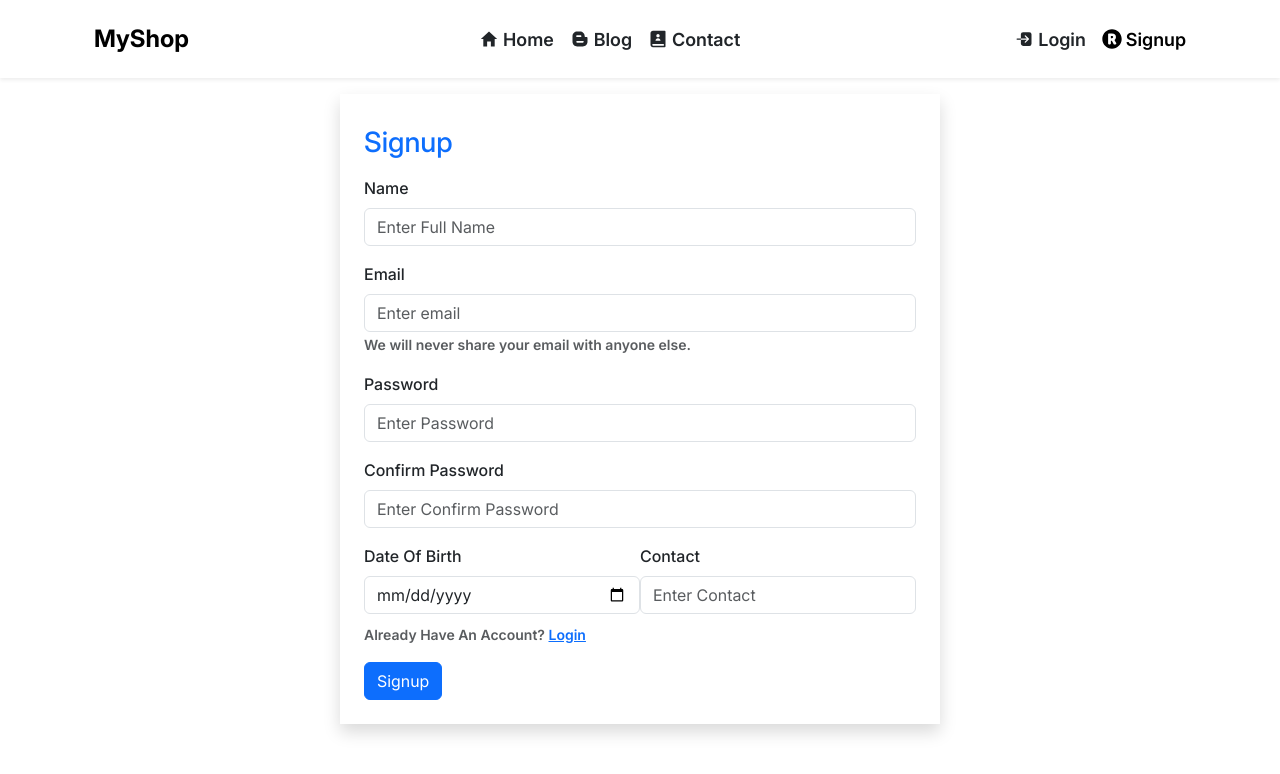
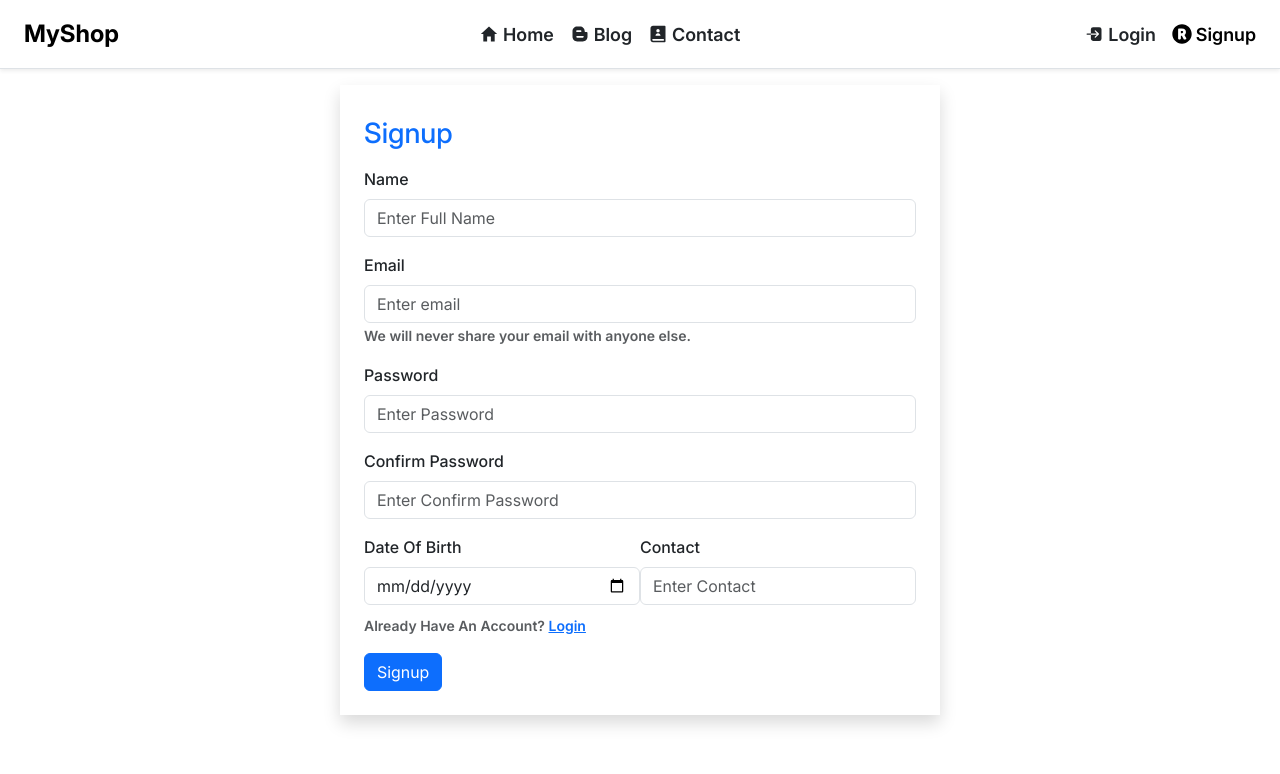
Before and after one commit to MuhammadMansoorAhmed/Ecommerce-Frontend, a React (Vite) app: page /signup in a window 1280 px wide. Shown: the top 774 px of the page. Built offline with nearby package versions, Linux system fonts and the light colour scheme; no server answers.

Commit message:
responsive navbar and order issue is being fixed

```diff
--- a/src/Components/Navbar/CategoryNavigation.jsx
+++ b/src/Components/Navbar/CategoryNavigation.jsx
@@ -1,9 +1,8 @@
-// Redesigned CategoryNavigation with Clean Styling and MUI Joy Tabs
 import Tabs from "@mui/joy/Tabs";
 import TabList from "@mui/joy/TabList";
 import Tab, { tabClasses } from "@mui/joy/Tab";
 import { useDispatch, useSelector } from "react-redux";
-import { useEffect, useState } from "react";
+import { useEffect, useState, useRef } from "react";
 import { getAllCategories } from "../../Redux/Services/categoryServices";
 import { selectIsLoadingState } from "../../Redux/Features/categorySlice";
 import { useNavigate } from "react-router-dom";
@@ -16,6 +15,7 @@ const CategoryNavigation = () => {
   const isLoading = useSelector(selectIsLoadingState);
   const [categories, setCategories] = useState([]);
   const [tabValue, setTabValue] = useState("");
+  const containerRef = useRef();
 
   useEffect(() => {
     const fetchAllCategories = async () => {
@@ -37,7 +37,12 @@ const CategoryNavigation = () => {
       {!isLoading && (
         <div
           className="px-2 py-2 border-top border-bottom"
-          style={{ backgroundColor: "#e3f3fb", overflowX: "auto" }}
+          ref={containerRef}
+          style={{
+            backgroundColor: "#e3f3fb",
+            overflowX: "auto",
+            WebkitOverflowScrolling: "touch",
+          }}
         >
           <Tabs
             aria-label="Category Tabs"
@@ -45,21 +50,23 @@ const CategoryNavigation = () => {
             onChange={handleTabChange}
             sx={{
               bgcolor: "transparent",
-              width: "100%",
+              width: "max-content", // allow Tabs to grow
+              minWidth: "100%", // ensure container width is respected
             }}
           >
             <TabList
               disableUnderline
               sx={{
-                p: 0.5,
+                display: "flex",
                 gap: 1,
-                display: "flex",
                 flexWrap: "nowrap",
-                overflowX: "auto",
+                whiteSpace: "nowrap",
+                px: 1,
                 [`& .${tabClasses.root}`]: {
                   fontWeight: 500,
                   fontSize: 13,
                   px: 2,
+                  minWidth: "max-content", // prevent tab from shrinking
                 },
                 [`& .${tabClasses.root}[aria-selected="true"]`]: {
                   bgcolor: "#b3e1f5",
--- a/src/Components/Navbar/NavBar.jsx
+++ b/src/Components/Navbar/NavBar.jsx
@@ -1,5 +1,4 @@
-// Redesigned NavBar with Consistent Styling and Enhancements
-import { Navbar } from "react-bootstrap";
+import { Navbar, Nav, Container } from "react-bootstrap";
 import { FaRegistered, FaUser, FaUserEdit } from "react-icons/fa";
 import { IoMdHome } from "react-icons/io";
 import { IoLogIn, IoLogOut } from "react-icons/io5";
@@ -20,6 +19,7 @@ const NavBar = () => {
     await dispatch(logout());
     localStorage.removeItem("isLoggedIn");
     localStorage.removeItem("role");
+    navigate("/login");
   };
 
   useEffect(() => {
@@ -35,17 +35,28 @@ const NavBar = () => {
   return (
     <Navbar
       expand="lg"
-      className="py-0 sticky-top shadow-sm border-b bg-white/90"
+      className="sticky-top shadow-sm border-bottom bg-white/90"
       style={{ backdropFilter: "blur(10px)" }}
     >
-      <div className="container d-flex justify-content-between align-items-center py-3 px-4">
-        {/* Brand Logo */}
-        <NavLink to="/" className="navbar-brand fw-bold text-indigo-600 fs-4">
+      <Container fluid className="px-4 py-2">
+        {/* Toggler for Mobile */}
+        <Navbar.Toggle aria-controls="main-navbar" />
+
+        <Navbar.Collapse id="main-navbar">
+          <div className="w-100 d-lg-flex justify-content-between align-items-center">
+            {/* Logo */}
+            <div className="mb-3 mb-lg-0">
+              <Navbar.Brand
+                as={NavLink}
+                to="/"
+                className="fw-bold text-indigo-600 fs-4"
+              >
                 MyShop
-        </NavLink>
+              </Navbar.Brand>
+            </div>
 
-        {/* Navigation Links */}
-        <div className="d-flex gap-3">
+            {/* Center: Nav Links */}
+            <Nav className="flex-column flex-lg-row align-items-start align-items-lg-center gap-2 gap-lg-3 mb-3 mb-lg-0">
               <NavLink
                 to="/"
                 className={({ isActive }) =>
@@ -76,10 +87,10 @@ const NavBar = () => {
               >
                 <RiContactsBook2Fill size={20} /> Contact
               </NavLink>
-        </div>
+            </Nav>
 
-        {/* User Section */}
-        <div className="d-flex gap-3 align-items-center">
+            {/* Right: Auth Links */}
+            <Nav className="flex-column flex-lg-row align-items-start align-items-lg-center gap-2 gap-lg-3">
               {isLoggedIn === "true" ? (
                 <div className="position-relative" ref={dropdownRef}>
                   <button
@@ -88,21 +99,22 @@ const NavBar = () => {
                   >
                     <IoLogOut size={20} /> Logout
                   </button>
-
                   <button
                     onClick={() => setShowUserOptions(!showUserOptions)}
                     className="btn btn-link text-dark text-decoration-none navHover"
                   >
                     <FaUser size={20} />
                   </button>
-
                   {showUserOptions && (
                     <div
                       className="position-absolute mt-2 bg-light shadow rounded p-2"
                       style={{ right: 0, minWidth: "150px", zIndex: 10 }}
                     >
                       <button
-                    onClick={() => navigate("/user-profile")}
+                        onClick={() => {
+                          navigate("/user-profile");
+                          setShowUserOptions(false);
+                        }}
                         className="d-flex align-items-center w-100 btn btn-light navHover"
                       >
                         <FaUserEdit className="me-2" /> Profile
@@ -134,8 +146,10 @@ const NavBar = () => {
                   </NavLink>
                 </>
               )}
+            </Nav>
           </div>
-      </div>
+        </Navbar.Collapse>
+      </Container>
     </Navbar>
   );
 };
--- a/src/Components/OrderDetailsComponent/OrderDetailsComponent.jsx
+++ b/src/Components/OrderDetailsComponent/OrderDetailsComponent.jsx
@@ -25,7 +25,7 @@ const OrderDetailsComponent = () => {
   const isError = useSelector(selectIsError);
   const [showToast, setShowToast] = useState(false);
 
-  const { id } = useParams();
+  const { productId, quantity } = useParams();
 
   const validationSchema = Yup.object().shape({
     firstName: Yup.string().required("First Name is required"),
@@ -36,12 +36,15 @@ const OrderDetailsComponent = () => {
     state: Yup.string().required("State is required"),
     postalCode: Yup.string().required("Postal Code is required"),
     contactNumber: Yup.string().required("Contact Number is required"),
-    email: Yup.string().email("Invalid email format").required("Email is required"),
+    email: Yup.string()
+      .email("Invalid email format")
+      .required("Email is required"),
   });
 
   const handleOrderSubmit = async (values) => {
+    values.quantity = quantity;
     const response = await dispatch(
-      addOrder({ formData: values, productId: id })
+      addOrder({ formData: values, productId: productId })
     );
     if (response.meta.requestStatus === "fulfilled") {
       setShowToast(true);
--- a/src/Pages/AdminOrderManagement/AddOrderForm.jsx
+++ b/src/Pages/AdminOrderManagement/AddOrderForm.jsx
@@ -5,8 +5,10 @@ import { useDispatch } from "react-redux";
 import { BsXCircle } from "react-icons/bs";
 import { addOrder } from "../../Redux/Services/orderServices";
 
+
 const AddOrderForm = ({ closeForm }) => {
   const dispatch = useDispatch();
+
 
   const validationSchema = Yup.object({
     firstName: Yup.string().required("First name is required"),
@@ -29,6 +31,7 @@ const AddOrderForm = ({ closeForm }) => {
 
   // Submit handler
   const handleSubmit = async (values, { setSubmitting }) => {
+    console.log(values);
     const result = await dispatch(addOrder(values));
     if (result.payload.success) {
       alert("Order added successfully");
```
Lines whose indentation alone changed are shown as unchanged.
